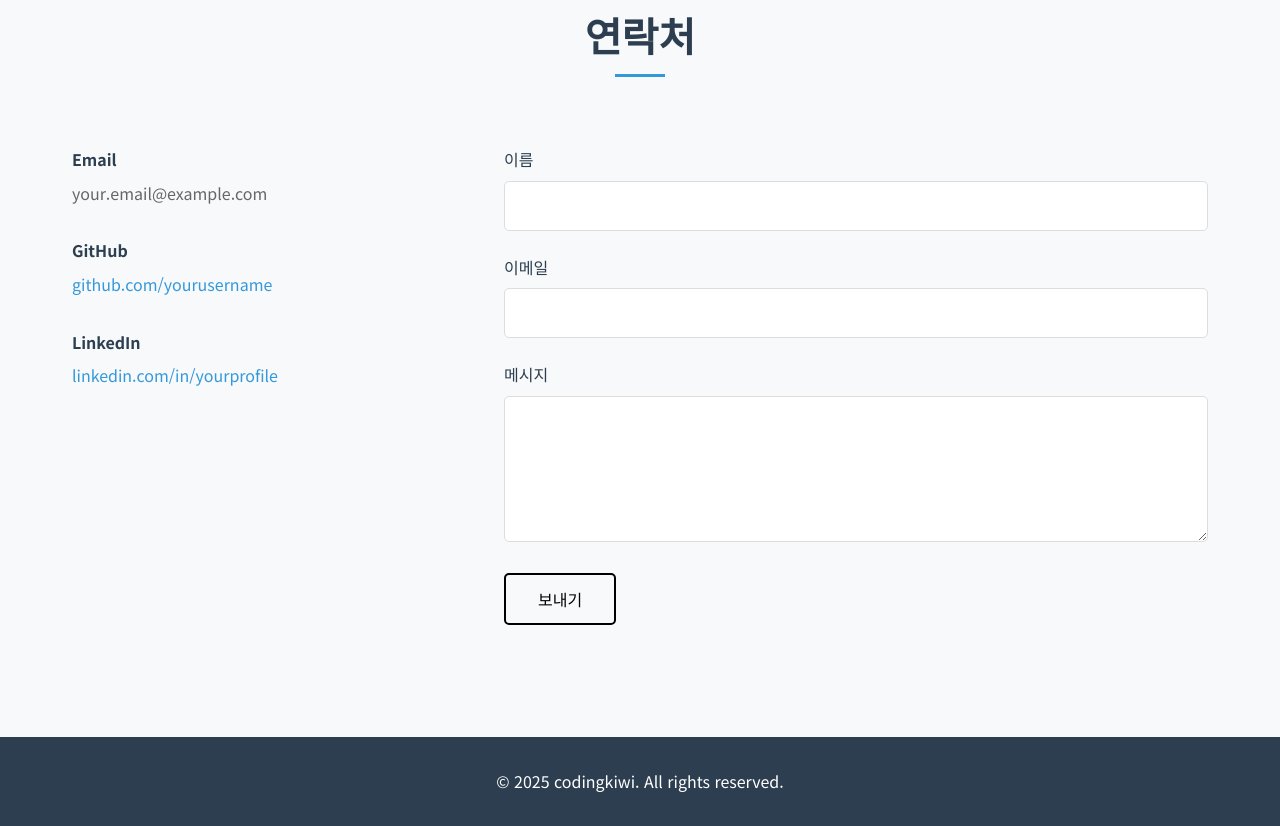
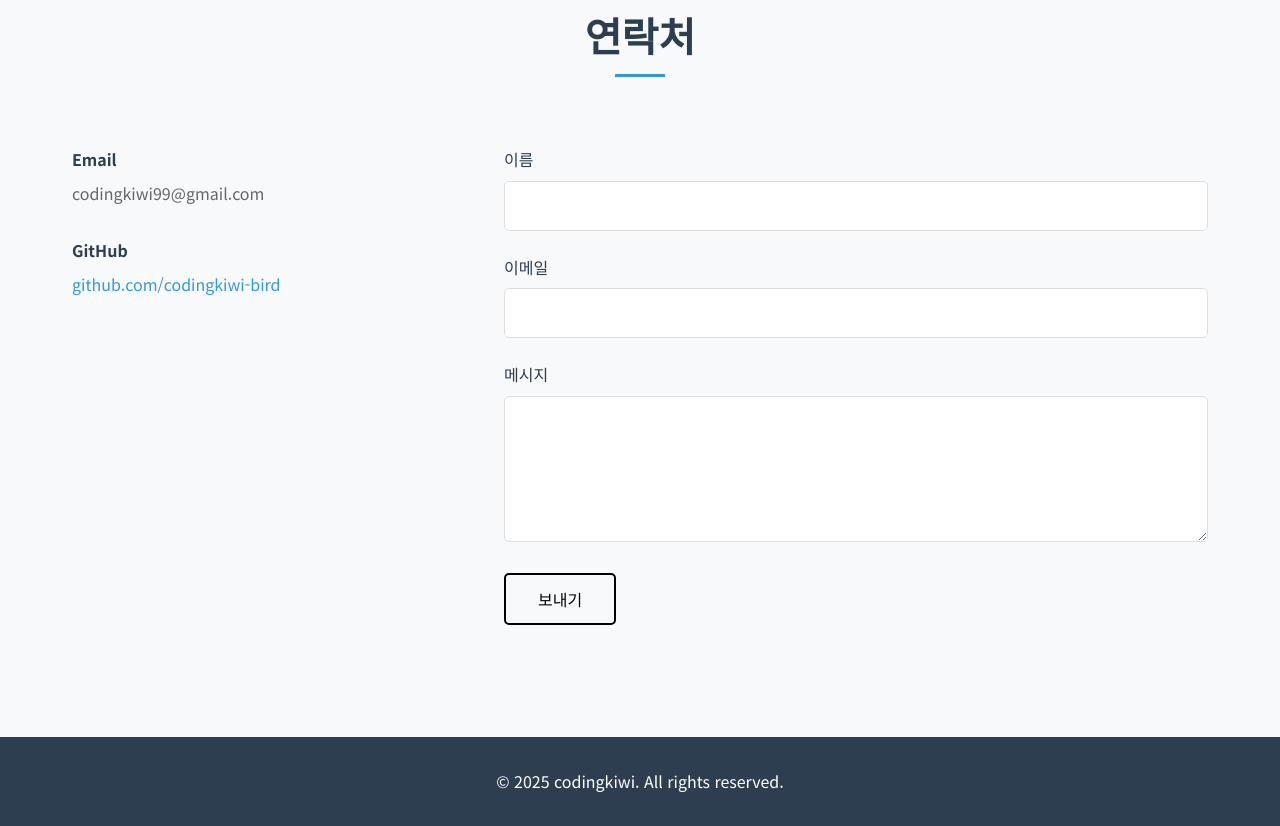
Before and after one commit to codingkiwi-bird/portfolio, a plain HTML site: page index.html in a window 1280 px wide. Shown: the part 3138-3964 px from the top of the page. Drawn offline with Linux system fonts and the light colour scheme.

Commit message:
1.1.1
자잘한 추가 수정

```diff
--- a/components/contact.html
+++ b/components/contact.html
@@ -6,15 +6,11 @@
             <div class="contact-info">
                 <div class="contact-item">
                     <h4>Email</h4>
-                    <p>your.email@example.com</p>
+                    <p>codingkiwi99@gmail.com</p>
                 </div>
                 <div class="contact-item">
                     <h4>GitHub</h4>
-                    <p><a href="https://github.com/yourusername">github.com/yourusername</a></p>
-                </div>
-                <div class="contact-item">
-                    <h4>LinkedIn</h4>
-                    <p><a href="https://linkedin.com/in/yourprofile">linkedin.com/in/yourprofile</a></p>
+                    <p><a href="https://github.com/codingkiwi-bird">github.com/codingkiwi-bird</a></p>
                 </div>
             </div>
             <div class="contact-form">
--- a/index.html
+++ b/index.html
@@ -5,23 +5,23 @@
     <meta name="viewport" content="width=device-width, initial-scale=1.0">
 
     <!-- 기본 메타 태그 -->
-    <title>codingkiwi | 개발자</title>
+    <title>codingkiwi</title>
     <meta name="description" content="codingkiwi">
     <meta name="keywords" content="프론트엔드, 개발자, 포트폴리오, JavaScript, React, Vue.js, 웹 개발">
-    <meta name="author" content="[이름]">
+    <meta name="author" content="codingkiwi">
     <meta name="robots" content="index, follow">
 
     <!-- Open Graph 메타 태그 (페이스북, 카카오톡 등 소셜 미디어 공유용) -->
     <meta property="og:type" content="website">
-    <meta property="og:title" content="codingkiwi | 개발자">
+    <meta property="og:title" content="codingkiwi">
     <meta property="og:description" content="codingkiwi">
     <meta property="og:image" content="./images/og-image.jpg">
-    <meta property="og:url" content="https://[깃허브아이디].github.io/portfolio/">
-    <meta property="og:site_name" content="[이름]의 포트폴리오">
+    <meta property="og:url" content="https://github.com/codingkiwi-bird/portfolio">
+    <meta property="og:site_name" content="codingkiwi]의 포트폴리오">
 
     <!-- Twitter Card 메타 태그 -->
     <meta name="twitter:card" content="summary_large_image">
-    <meta name="twitter:title" content="codingkiwi | 개발자">
+    <meta name="twitter:title" content="codingkiwi">
     <meta name="twitter:description" content="codingkiwi">
     <meta name="twitter:image" content="./images/og-image.jpg">
 
```
